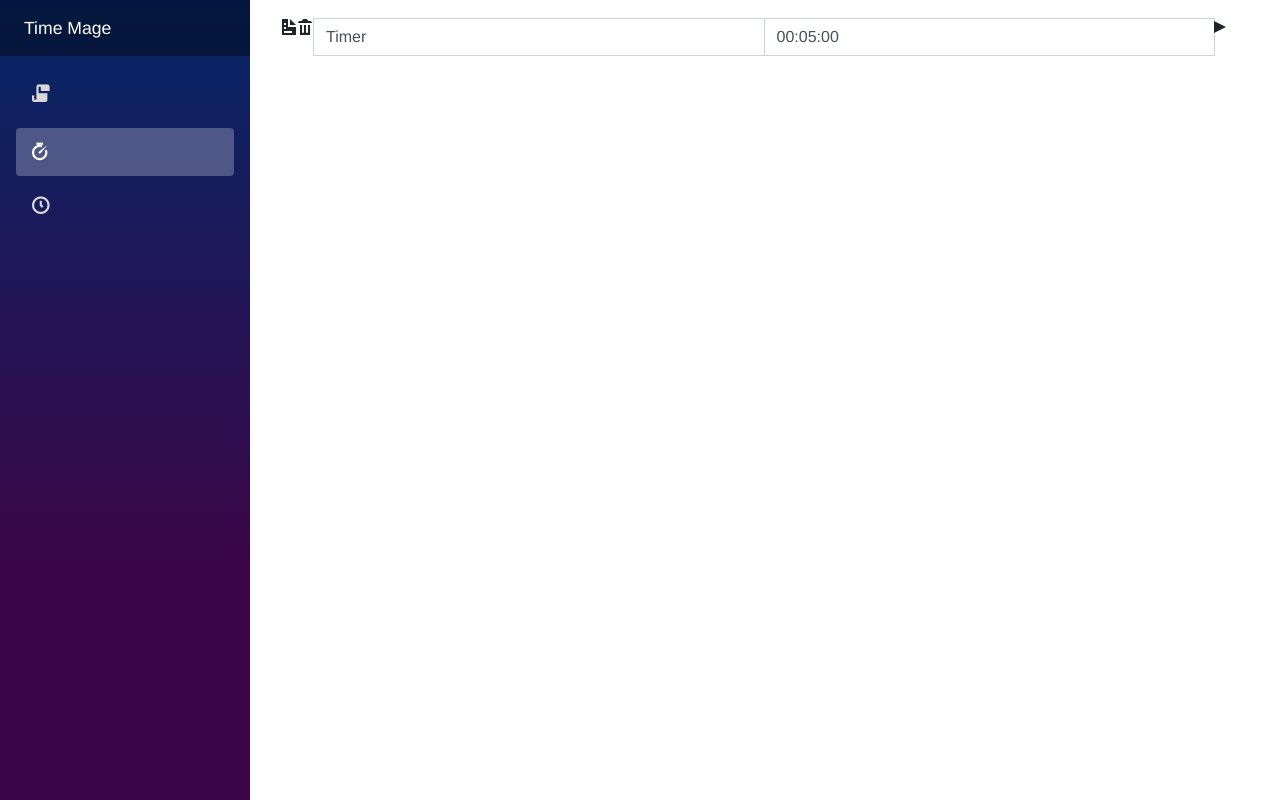
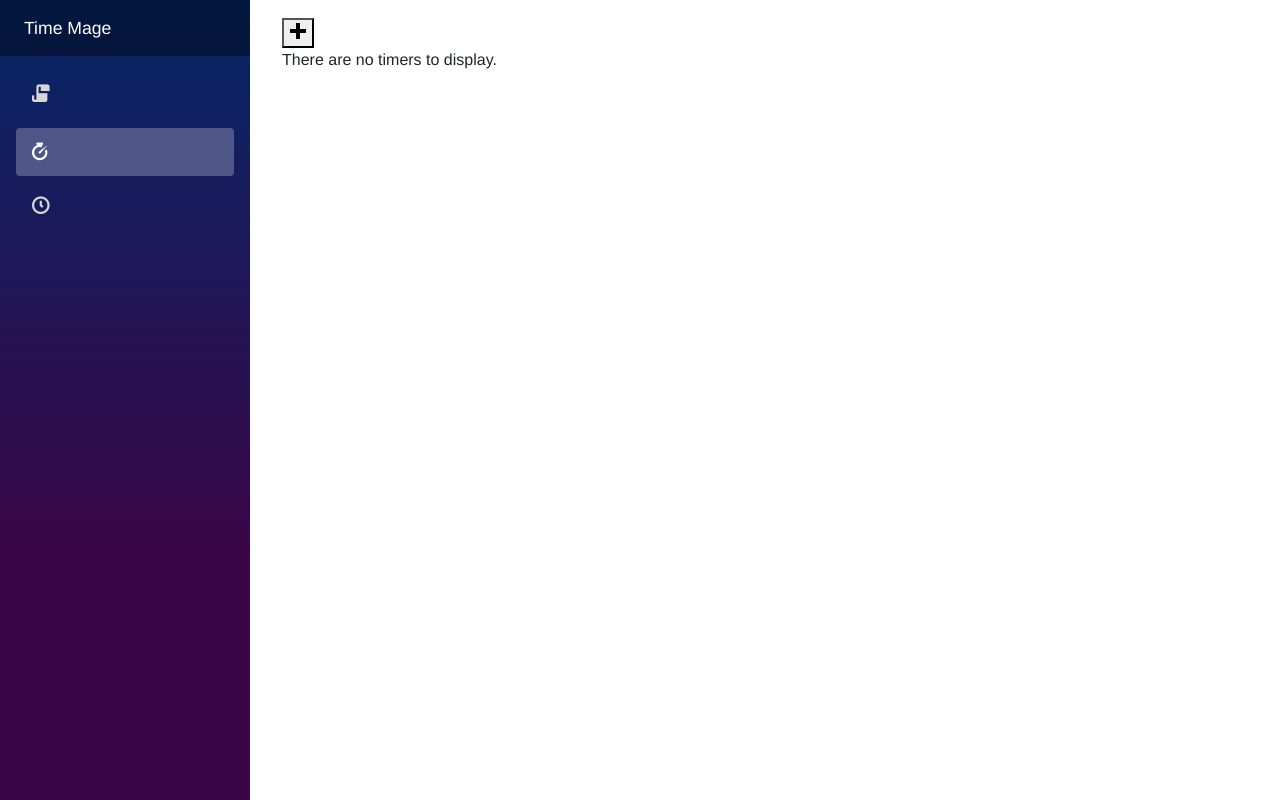
Before and after one commit to DanielRBowen/TimeMage, an ASP.NET Core app: page /timers in a window 1280 px wide. Run offline with ASP.NET Core 8, Linux system fonts and the light colour scheme.

Commit message:
Timers has complete functionality but buggy.

```diff
--- a/TimeMage/Client/Components/Timer.razor
+++ b/TimeMage/Client/Components/Timer.razor
@@ -1,37 +1,46 @@
 @using System.Diagnostics;
-<div class="row col-12">
-    <div class="input-group">
-        <div class="input-group-prepend">
-            <span class="oi oi-document" aria-hidden="true"></span>
-            <span class="oi oi-trash" aria-hidden="true"></span>
-        </div>
+<tr>
+    <td>
+        <span class="oi oi-document" aria-hidden="true" @onclick="() => DuplicateCallback.InvokeAsync(this)"></span>
+    </td>
+    <td>
+        <span class="oi oi-trash" aria-hidden="true" @onclick="() => DeleteCallback.InvokeAsync(this)"></span>
+    </td>
+    <td>
         <input type="text" class="form-control" aria-label="Name" @bind-value="Name" placeholder="Name">
+
+    </td>
     @if (_timerRunning)
     {
-            <div>@_timeLeft</div>
+        <td class="mx-3">@_timeLeft</td>
     }
     else
     {
-            <input type="text" class="form-control" aria-label="Time" @bind-value="Time">
+        <td><input type="text" class="form-control" aria-label="Time" @bind-value="Time"></td>
     }
-        <div class="input-group-append">
+    <td>
         @if (_timerRunning)
         {
-                <span class="oi oi-media-stop" aria-hidden="true" @onclick="StopTimer"></span>
+            <span class="oi oi-media-stop m-2" aria-hidden="true" @onclick="StopTimer"></span>
         }
         else
         {
-                <span class="oi oi-media-play" aria-hidden="true" @onclick="StartTimer"></span>
+            <span class="oi oi-media-play m-2" aria-hidden="true" @onclick="StartTimer"></span>
         }
-        </div>
-    </div>
-</div>
+    </td>
+</tr>
 
 @code {
     private bool _timerRunning = false;
+    [Parameter]
     public string Name { get; set; } = "Timer";
+    [Parameter]
     public TimeSpan Time { get; set; } = new TimeSpan(0, 5, 0);
     private TimeSpan _timeLeft = new TimeSpan(0, 0, 15);
+    [Parameter]
+    public EventCallback<Timer> DeleteCallback { get; set; }
+    [Parameter]
+    public EventCallback<Timer> DuplicateCallback { get; set; }
 
     public void StartTimer()
     {
@@ -66,7 +75,6 @@
     {
         if (_timerRunning)
         {
-            _timerRunning = false;
             // play sound;
         }
         else
@@ -76,4 +84,6 @@
 
         return Task.CompletedTask;
     }
+
+
 }
--- a/TimeMage/Client/Pages/Timers.razor
+++ b/TimeMage/Client/Pages/Timers.razor
@@ -1,6 +1,42 @@
 @page "/timers"
 
-<Timer></Timer>
+<button type="button" @onclick="Add"><span class="oi oi-plus" aria-hidden="true"></span></button>
+
+
+@if (TimerList.Any())
+{
+    foreach (Timer timer in TimerList)
+    {
+        <table>
+            <tbody>
+                <Timer Name="@timer.Name" Time="@timer.Time" DuplicateCallback="Duplicate" DeleteCallback="Delete"></Timer>
+            </tbody>
+        </table>
+    }
+}
+else
+{
+    <div>There are no timers to display.</div>
+}
+
 @code {
+    public List<Timer> TimerList { get; set; } = new List<Timer>();
 
+    public void Add()
+    {
+        TimerList.Add(new Timer());
+        StateHasChanged();
+    }
+
+    public void Delete(Timer timerToDelete)
+    {
+        TimerList.Remove(timerToDelete);
+        StateHasChanged();
+    }
+
+    public void Duplicate(Timer timerToDuplicate)
+    {
+        TimerList.Add(timerToDuplicate);
+        StateHasChanged();
+    }
 }
```
Lines whose indentation alone changed are shown as unchanged.
